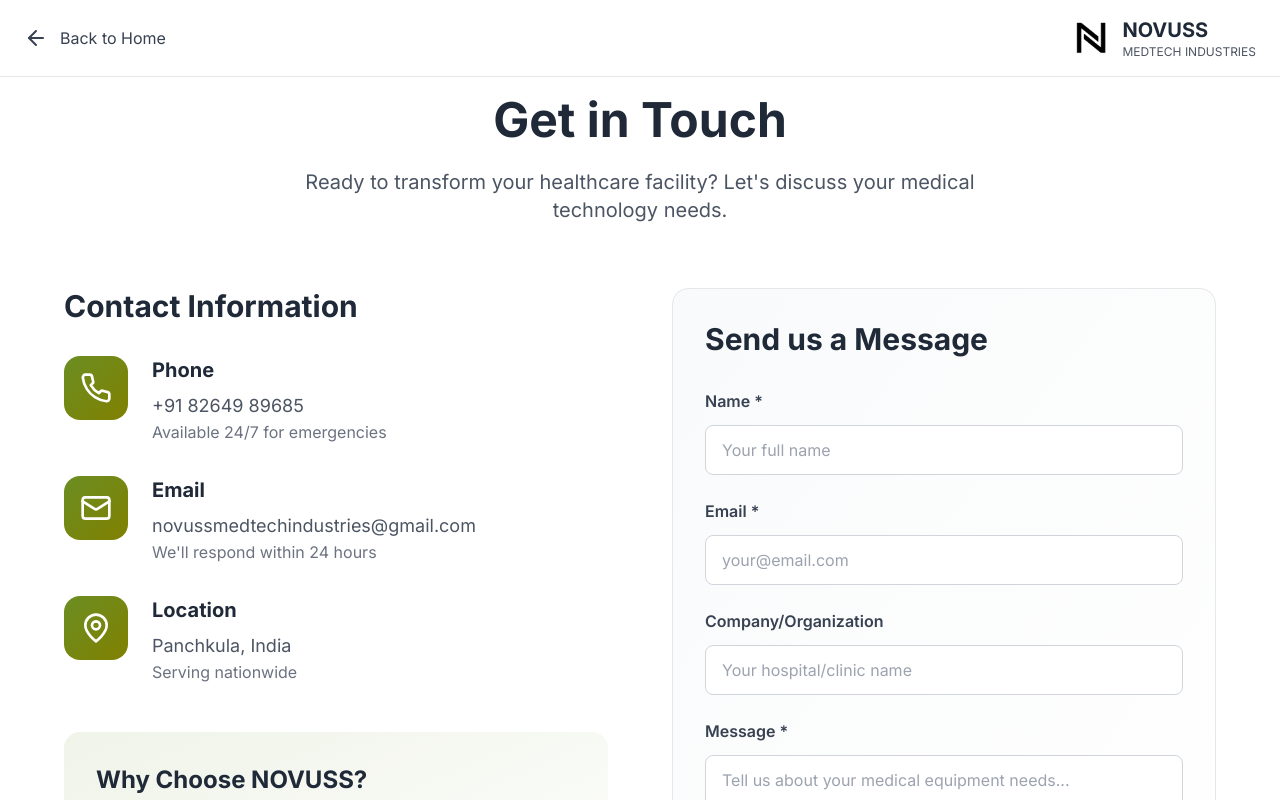
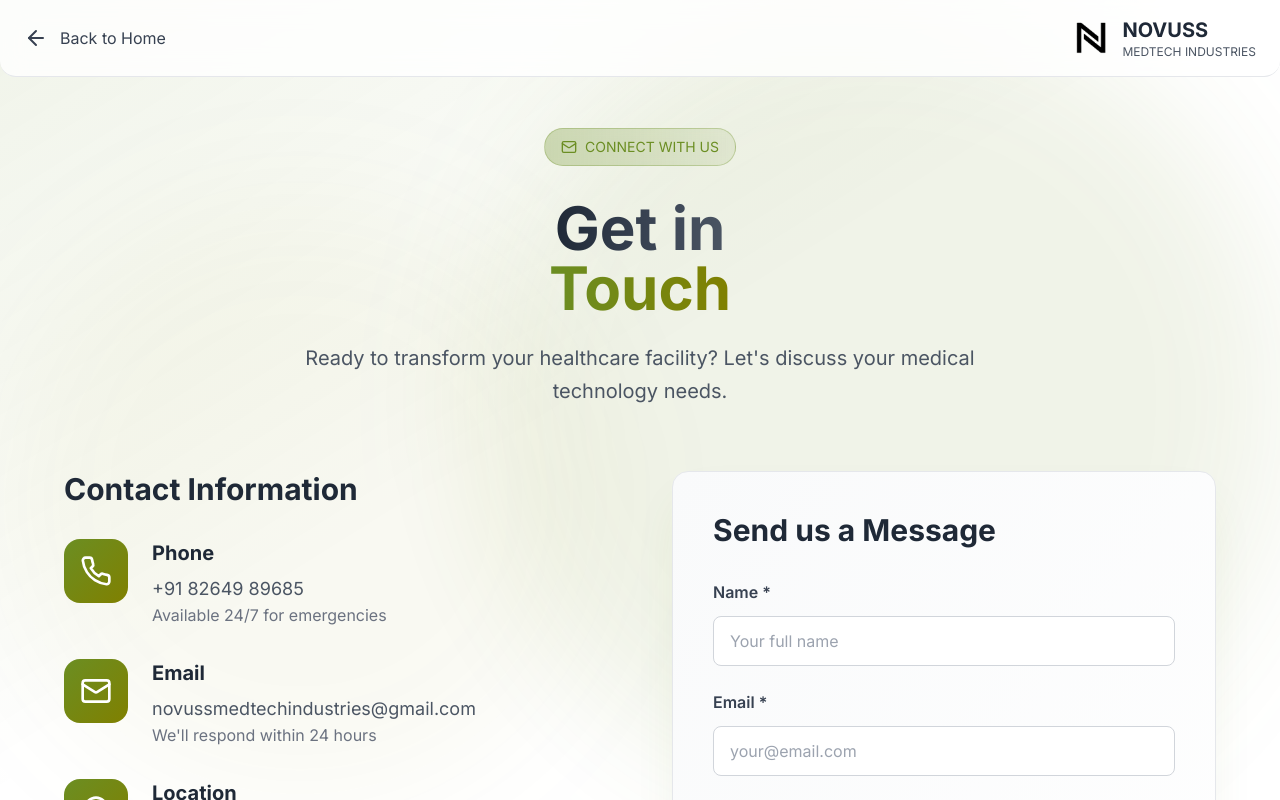
Before and after one commit to nikhilbhardwaj15/novuss-medtech-website, a React (Vite) app: page /contact in a window 1280 px wide. Shown: the top 800 px of the page. Built offline with nearby package versions, Linux system fonts and the light colour scheme.

Commit message:
Enhanced Contact page with modern gradients, animations, and visual effects

```diff
--- a/src/pages/Contact.tsx
+++ b/src/pages/Contact.tsx
@@ -43,8 +43,13 @@ export default function Contact() {
   };
 
   return (
-    <div className="min-h-screen bg-white">
-      <nav className="fixed w-full bg-white/80 backdrop-blur-md z-50 border-b border-gray-200">
+    <div className="min-h-screen bg-white overflow-x-hidden">
+      <div className="fixed inset-0 pointer-events-none">
+        <div className="absolute inset-0 bg-gradient-to-br from-[#6B8E23]/10 via-transparent to-transparent"></div>
+        <div className="absolute top-0 right-0 w-[800px] h-[800px] bg-[#6B8E23]/10 rounded-full blur-3xl"></div>
+        <div className="absolute bottom-0 left-0 w-[600px] h-[600px] bg-[#808000]/5 rounded-full blur-3xl"></div>
+      </div>
+      <nav className="fixed w-full bg-white/80 backdrop-blur-md z-50 border-b border-gray-200 rounded-b-2xl">
         <div className="max-w-7xl mx-auto px-4 sm:px-6 py-4 flex items-center justify-between">
           <Link to="/" className="flex items-center space-x-3">
             <ArrowLeft className="w-6 h-6 text-gray-700" />
@@ -60,11 +65,23 @@ export default function Contact() {
         </div>
       </nav>
 
-      <div className="pt-24 pb-16 px-6">
+      <div className="pt-32 pb-16 px-6 relative z-10">
         <div className="max-w-6xl mx-auto">
           <div className="text-center mb-16">
-            <h1 className="text-5xl font-bold text-gray-800 mb-6">Get in Touch</h1>
-            <p className="text-xl text-gray-600 max-w-2xl mx-auto">
+            <div className="inline-flex items-center space-x-2 px-4 py-2 bg-gradient-to-r from-[#6B8E23]/30 to-[#6B8E23]/10 text-[#6B8E23] text-sm font-medium mb-8 border border-[#6B8E23]/30 backdrop-blur-sm rounded-full">
+              <Mail className="w-4 h-4" />
+              <span>CONNECT WITH US</span>
+            </div>
+            <h1 className="text-6xl font-bold mb-6">
+              <span className="bg-gradient-to-r from-gray-800 via-gray-700 to-gray-600 bg-clip-text text-transparent">
+                Get in
+              </span>
+              <br />
+              <span className="bg-gradient-to-r from-[#6B8E23] to-[#808000] bg-clip-text text-transparent">
+                Touch
+              </span>
+            </h1>
+            <p className="text-xl text-gray-600 max-w-2xl mx-auto leading-relaxed">
               Ready to transform your healthcare facility? Let's discuss your medical technology needs.
             </p>
           </div>
@@ -74,8 +91,8 @@ export default function Contact() {
               <h2 className="text-3xl font-bold text-gray-800 mb-8">Contact Information</h2>
 
               <div className="space-y-8">
-                <div className="flex items-start space-x-6">
-                  <div className="w-16 h-16 bg-gradient-to-br from-[#6B8E23] to-[#808000] rounded-2xl flex items-center justify-center">
+                <div className="flex items-start space-x-6 group">
+                  <div className="w-16 h-16 bg-gradient-to-br from-[#6B8E23] to-[#808000] rounded-2xl flex items-center justify-center group-hover:scale-110 group-hover:shadow-2xl group-hover:shadow-[#6B8E23]/40 transition-all">
                     <Phone className="w-8 h-8 text-white" />
                   </div>
                   <div>
@@ -85,8 +102,8 @@ export default function Contact() {
                   </div>
                 </div>
 
-                <div className="flex items-start space-x-6">
-                  <div className="w-16 h-16 bg-gradient-to-br from-[#6B8E23] to-[#808000] rounded-2xl flex items-center justify-center">
+                <div className="flex items-start space-x-6 group">
+                  <div className="w-16 h-16 bg-gradient-to-br from-[#6B8E23] to-[#808000] rounded-2xl flex items-center justify-center group-hover:scale-110 group-hover:shadow-2xl group-hover:shadow-[#6B8E23]/40 transition-all">
                     <Mail className="w-8 h-8 text-white" />
                   </div>
                   <div>
@@ -96,8 +113,8 @@ export default function Contact() {
                   </div>
                 </div>
 
-                <div className="flex items-start space-x-6">
-                  <div className="w-16 h-16 bg-gradient-to-br from-[#6B8E23] to-[#808000] rounded-2xl flex items-center justify-center">
+                <div className="flex items-start space-x-6 group">
+                  <div className="w-16 h-16 bg-gradient-to-br from-[#6B8E23] to-[#808000] rounded-2xl flex items-center justify-center group-hover:scale-110 group-hover:shadow-2xl group-hover:shadow-[#6B8E23]/40 transition-all">
                     <MapPin className="w-8 h-8 text-white" />
                   </div>
                   <div>
@@ -108,7 +125,7 @@ export default function Contact() {
                 </div>
               </div>
 
-              <div className="mt-12 p-8 bg-gradient-to-br from-[#6B8E23]/10 to-white rounded-2xl">
+              <div className="mt-12 p-8 bg-gradient-to-br from-[#6B8E23]/10 to-white rounded-2xl border border-gray-200 shadow-xl hover:shadow-2xl transition-all">
                 <h3 className="text-2xl font-bold text-gray-800 mb-4">Why Choose NOVUSS?</h3>
                 <ul className="space-y-3 text-gray-600">
                   <li className="flex items-center space-x-3">
@@ -131,7 +148,7 @@ export default function Contact() {
               </div>
             </div>
 
-            <div className="bg-gradient-to-br from-gray-50 to-white p-8 rounded-2xl border border-gray-200">
+            <div className="bg-gradient-to-br from-gray-50 to-white p-10 rounded-2xl border border-gray-200 shadow-2xl shadow-[#6B8E23]/10 hover:shadow-[#6B8E23]/20 transition-all">
               {isSubmitted ? (
                 <div className="text-center py-12">
                   <CheckCircle className="w-16 h-16 text-[#6B8E23] mx-auto mb-6" />
```
